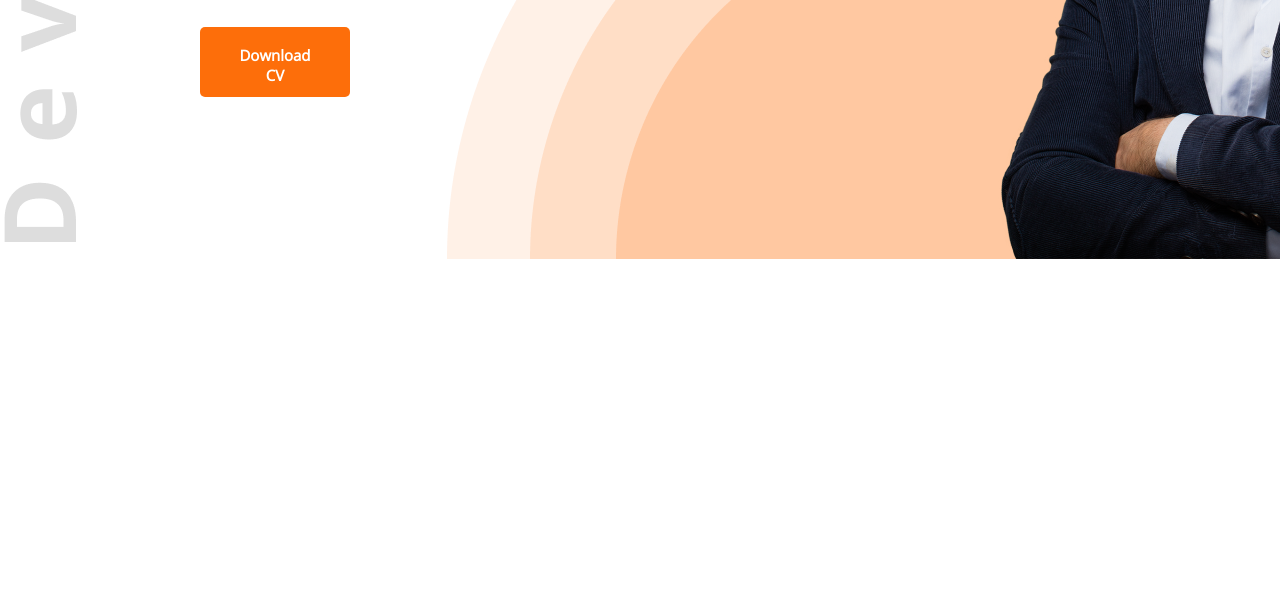
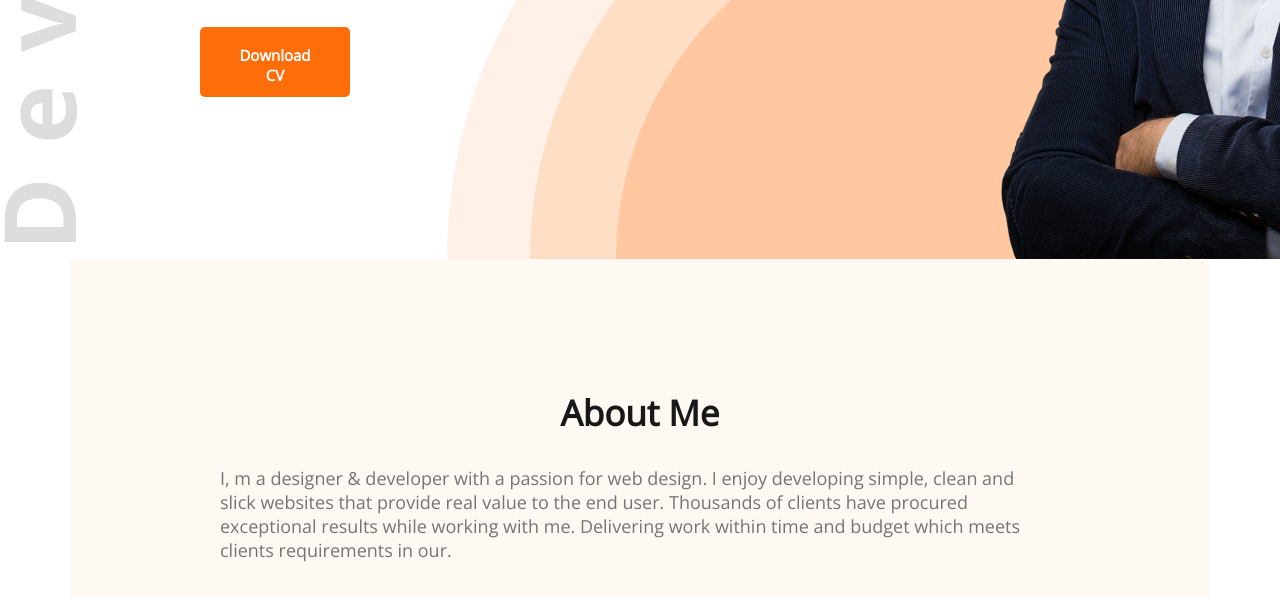
Before and after one commit to RAIHANRASUL17/developer-portfolio-1, a plain HTML site: page index.html in a window 1280 px wide. Shown: the part 589-1186 px from the top of the page. Before the commit the page ends 848 px from the top, so only its background shows below. Drawn offline with nearby package versions, Linux system fonts and the light colour scheme.

Commit message:
added-what-section

```diff
--- a/index.html
+++ b/index.html
@@ -38,7 +38,13 @@
 </body>
 
 <!-- Main Part -->
-<main></main>
+<main>
+    <section class="about">
+        <h2 class="section-title">About Me</h2>
+        <p class="section-description">I, m a designer & developer with a passion for web design. I enjoy developing simple, clean and slick websites that provide real value to the end user. Thousands of clients have procured exceptional results while working with me. Delivering work within time and budget which meets clients requirements in our.</p>
+
+    </section>
+</main>
 
 <!-- Footer Part -->
 <footer></footer>
--- a/styles/portfolio.css
+++ b/styles/portfolio.css
@@ -79,9 +79,46 @@ nav ul {
 }
 
 /* overall header background setup */
-.header-overall{
+.header-overall {
     background-color: #FFFFFF;
-    background-image: url('../images/header_bg.png'),url('../images/developer.png');
+    background-image: url('../images/header_bg.png'), url('../images/developer.png');
     background-repeat: no-repeat;
-    background-position: bottom right,left;
+    background-position: bottom right, left;
 }
+
+/* main section styles */
+main{
+    max-width: 1140px;
+    margin: 0 auto;
+}
+
+/* about section styles */
+.about {
+    background: #FFF8F3;
+    padding: 130px 150px;
+}
+
+.section-title{
+    text-align: center;
+    margin-bottom: 30px;
+    color: #181818;
+    font-weight: 700;
+    font-size: 35px;
+
+    /*     text-align: center;
+    margin-bottom: 30px;
+    width: 169px; don't use width if want to center..it doesn't work
+    height: 48px;
+    font-weight: 700;
+    font-size: 35px;
+    color: #181818; */
+}
+
+.section-description {
+    margin-bottom: 30px;
+    width: 827px;
+    height: 120px;
+    font-weight: 400;
+    font-size: 18px;
+    color: #757575;
+}
```
